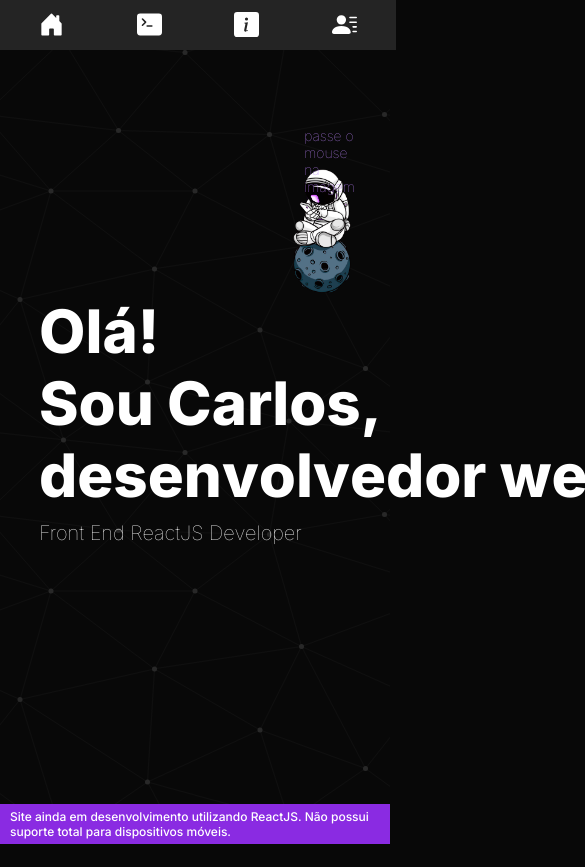
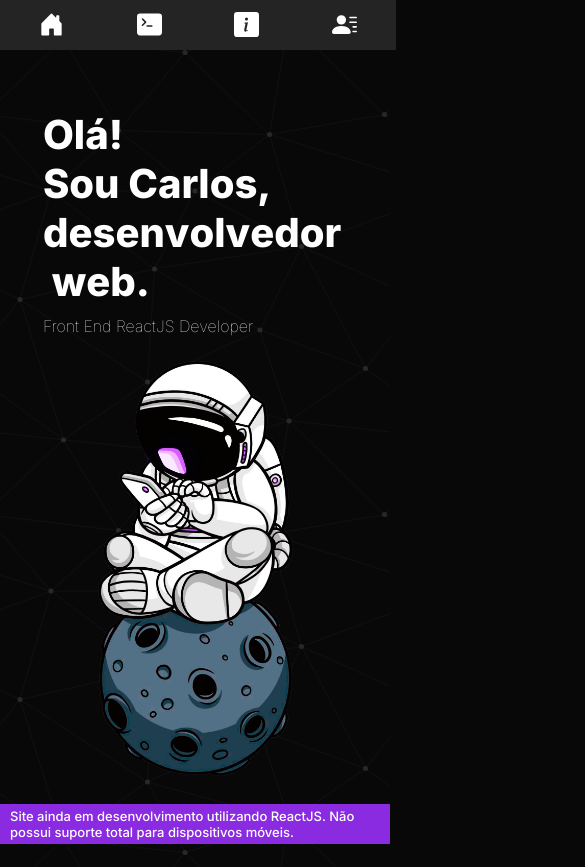
Before and after one commit to CarlosNayan/portifolio, a React (Vite) app: page / in a window 390 px wide. Shown: the top 867 px of the page, 585 px wide, since content can reach past the window. Before the commit the page ends 844 px from the top, so only its background shows below. Built offline with nearby package versions, Linux system fonts and the light colour scheme.

Commit message:
adicionada a responsividade da página Home para os tipos mais comuns de resolução

```diff
--- a/src/components/footer/footer.css
+++ b/src/components/footer/footer.css
@@ -3,7 +3,7 @@
     align-items: center;
     justify-content: center;
     width: 100vw;
-    height: 2vh;
+    height: 3vh;
     background-color: blueviolet;
     position: fixed;
     bottom: 0;
@@ -14,23 +14,16 @@
     color: white;
     font-weight: 500;
     font-size: 15px;
+    margin: 0 10px;
 }
 
 @media (max-width: 540px){
     .footer {
-        display: flex;
-        align-items: center;
-        justify-content: center;
-        width: 100vw;
+        width: 100%;
         height: 40px;
-        background-color: blueviolet;
-        position: fixed;
-        bottom: 0;
     }
     .footertext{
-        font-size: 12px;
-        color: white;
-        margin: 0 10px;
+        font-size: 13px;
     }
 
 }
--- a/src/components/navbar/navbar.css
+++ b/src/components/navbar/navbar.css
@@ -28,18 +28,7 @@
 
 @media (max-width: 1024px){
     .navbar {
-        position: fixed;
-        top: 0;
-        left: 0;
-        height: 100vh;
         width: 6%;
-        display: flex;
-        flex-wrap: wrap;
-        flex-direction: column;
-        align-items: center;
-        justify-content: center;
-        gap: 4em;
-        padding: 0 3px;
     }
 }
 
@@ -51,7 +40,7 @@
         background-color: #242424;
         left: 0;
         height: 6%;
-        width: 100vw;
+        width: 100%;
         display: flex;
         flex-direction: row;
         justify-content: space-around;
--- a/src/index.css
+++ b/src/index.css
@@ -18,6 +18,8 @@ body {
   display: flex;
   cursor: default;
   transition: all 1s;
+  display: flex;
+  flex-wrap: wrap;
 }
 .letters{
   color: white;
--- a/src/pages/Home/Home.css
+++ b/src/pages/Home/Home.css
@@ -1,7 +1,8 @@
 .flexboxhome1 {
-    position: absolute;
-    top:35vh;
+    position: relative;
+    top: 30vh;
     left: 10vw;
+    width: 45vw;
 }
 .titlehome {
     font-size: 60px;
@@ -16,9 +17,10 @@
 .flexboxhome2{
     display: flex;
     flex-direction: column;
-    position: absolute;
-    top:  20vh;
-    left: 75vw;
+    position: relative;
+    top:  -10vh;
+    left: 70vw;
+    width: 15vw;
 }
 .astronauta{
     width: 15vw;
@@ -37,7 +39,113 @@
     left: 3vw;
     color: #bb83fa;
     font-weight: 100;
-    font-size: 14px;
+    font-size: 12px;
     margin-top: 5vh;
 
 }
+
+@media (max-width: 1280px){
+    .flexboxhome1{
+        width: 48vw;
+    }
+}
+
+@media (max-width: 1024px){
+    .astrolegend{
+        font-size: 10px;
+    }
+    .flexboxhome1{
+        top: 20vh;
+    }
+    .flexboxhome2{
+        width: 15vw;
+        top: -35vh;
+    }
+}
+
+@media (max-width: 912px){
+    .flexboxhome1 {
+        width: 68vw;
+        top: 10vh;
+    }
+    .titlehome{
+        font-size: 60px;
+    }
+    .texthome{
+        font-size: 16px;
+    }
+    .flexboxhome2{
+        position: relative;
+        top:  15vh;
+        left: 30vw;
+    }
+    .astronauta{
+        width: 40vw;
+    }
+    .astrolegend{
+        color: transparent;
+    }
+}
+
+@media (max-width: 820px){
+    .flexboxhome1{
+        left: 8vw;
+        width: 74vw;
+    }
+}
+
+@media (max-width: 768px){
+    .flexboxhome1{
+        left: 15vw;
+        width: 66vw;
+    }
+    .titlehome{
+        font-size: 60px;
+    }
+    .flexboxhome2{
+        left: 35vw;
+    }
+    .astronauta{
+        width: 30vw;
+    }
+}
+
+@media (max-width: 540px){
+    .flexboxhome1{
+        left: 11vw;
+        width: 83vw;
+    }
+    .titlehome{
+        font-size: 40px;
+    }
+    .flexboxhome2{
+        height: 60vh;
+    }
+}
+
+@media (max-width: 414px){
+    .flexboxhome1{
+        top: 13vh;
+        width: 77vw;
+    }
+    .flexboxhome2{
+        left: 25vw;
+        top: 16vh;
+    }
+    .astronauta{
+        width: 50vw;
+    }
+}
+
+@media (max-width: 375px) {
+    .flexboxhome1{
+        top: 9vh;
+    }
+    .titlehome{
+        font-size: 27px;
+    }
+    .flexboxhome2{
+        top: 13vh;
+    }
+
+}
--- a/src/pages/Sobre mim/Sobre.css
+++ b/src/pages/Sobre mim/Sobre.css
@@ -185,67 +185,43 @@
         left: 20vw;
         width: 60vw;
         height: 30vh;
-        padding: 1vh;
     }
 }
 
-
-/* Telas com no máximo 1024p */
-
 @media (max-width: 1024px) {
     .flexboxabout2 {
-        position: relative;
         top: 15vh;
         left: 15vw;
         width: 35vw;
         height: 88vh;
-        display: flex;
-        flex-direction: column;
-        padding: 1vh;
     }
     .flexboxabout3 {
-        position: relative;
         top: 40vh;
-        left: 20vw;
-        width: 60vw;
         height: 35vh;
-        padding: 1vh;
     }
 }
 
-/* Telas com no máximo 912p */
-
 @media (max-width: 912px) {
     .flexboxabout1 {
-        position: relative;
         top: 10vh;
         left: 10vw;
         width: 40vw;
         height: 59vh;
-        padding: 1vh;
     }
     .flexboxabout2 {
-        position: relative;
         top: calc(10vh +20px);
         left: 10vw;
         width: 40vw;
         height: 40vh;
-        display: flex;
-        flex-direction: column;
-        padding: 1vh;
     }
     .flexboxabout3 {
-        position: relative;
         top: 10vw;
         left: 10vw;
         width: 80vw;
         height: 30vh;
-        padding: 1vh;
     }
 
 }
-
-/* Telas com no máximo 820p */
 
 @media (max-width: 820px) {
     .titleSobre {
@@ -255,7 +231,6 @@
         font-family: 'Inter', sans-serif;
     }
     .flexboxabout1 {
-        position: relative;
         top: 10vh;
         left: 10vw;
         width: 40vw;
@@ -263,85 +238,58 @@
         padding: 1vh;
     }
     .flexboxabout2 {
-        position: relative;
         top: calc(10vh + 150px);
         left: 10vw;
         width: 40vw;
         height: 40vh;
-        display: flex;
-        flex-direction: column;
-        padding: 1vh;
     }
     .flexboxabout3 {
-        position: relative;
         top: 15vh;
         left: 10vw;
         width: 80vw;
-        height: 20vh;
+        height: 2vh;
         padding: 1vh;
     }
 
 }
 
-/* Telas com no máximo 768p */
-
 @media (max-width: 768px) {
     .flexboxabout1 {
-        position: relative;
         top: 10vh;
         width: 40vw;
         height: 59vh;
-        padding: 1vh;
     }
     .flexboxabout2 {
-        position: relative;
         top: calc(10vh + 150px);
         width: 40vw;
         height: 40vh;
-        display: flex;
-        flex-direction: column;
-        padding: 1vh;
     }
     .flexboxabout3 {
-        position: relative;
         top: 25vh;
         width: 80vw;
         height: 25vh;
-        padding: 1vh;
     }
 
 }
 
-/* Telas com no máximo 540pp */
-
 @media (max-width: 540px) {
     .flexboxabout1 {
-        position: relative;
         top: 10vh;
         width: 80%;
         height: 59vh;
-        padding: 1vh;
     }
     .flexboxabout2 {
-        position: relative;
         top: 35vh;
         width: calc(80% - 5px);
         height: 60vh;
-        display: flex;
-        flex-direction: column;
-        padding: 1vh;
     }
     .flexboxabout3 {
-        position: relative;
         top: 35vh;
         width: 80%;
         height: 35vh;
-        padding: 1vh;
     }
 
 }
-
-/* Telas com no máximo 414pp */
 
 @media (max-width: 414px) {
     .titleSobre {
@@ -351,22 +299,16 @@
         font-family: 'Inter', sans-serif;
     }
     .flexboxabout1 {
-        position: relative;
         top: 10vh;
         left: 10vw;
         width: 80vw;
         height: 59vh;
-        padding: 1vh;
     }
     .flexboxabout2 {
-        position: relative;
         top: 55vw;
         left: 10vw;
         width: calc(80% - 5px);
         height: 59vh;
-        display: flex;
-        flex-direction: column;
-        padding: 1vh;
     }
     .faculdade{
         margin: 5px;
@@ -380,12 +322,10 @@
         height: calc(50% - 5px);
     }
     .flexboxabout3 {
-        position: relative;
         top: 55vw;
         left: 10vw;
         width: 80vw;
         height: 35vh;
-        padding: 1vh;
     }
     .tec {
         margin: -20px;
@@ -401,28 +341,18 @@
     }
 }
 
-/* Telas com no máximo 393p */
-
-
 @media (max-width: 393px) {
     .flexboxabout1 {
-        position: relative;
         top: 10vh;
         width: 80%;
         height: 59vh;
-        padding: 1vh;
     }
     .flexboxabout2 {
-        position: relative;
         top: 70vw;
         width: calc(80% - 5px);
         height: 60vh;
-        display: flex;
-        flex-direction: column;
-        padding: 1vh;
     }
     .flexboxabout3 {
-        position: relative;
         top: 70vw;
         width: 80%;
         height: 40vh;
@@ -431,31 +361,22 @@
 
 }
 
-/* Telas com no máximo 375p */
-
 @media (max-width: 375px) {
     .flexboxabout1 {
-        position: relative;
         top: 10vh;
         width: 80%;
         height: 59vh;
         padding: 1vh;
     }
     .flexboxabout2 {
-        position: relative;
         top: 105vw;
         width: calc(80% - 5px);
         height: 60vh;
-        display: flex;
-        flex-direction: column;
-        padding: 1vh;
     }
     .flexboxabout3 {
-        position: relative;
         top: 110vw;
         width: 80%;
         height: 50vh;
-        padding: 1vh;
     }
     .tec {
         margin: -20px;
```
